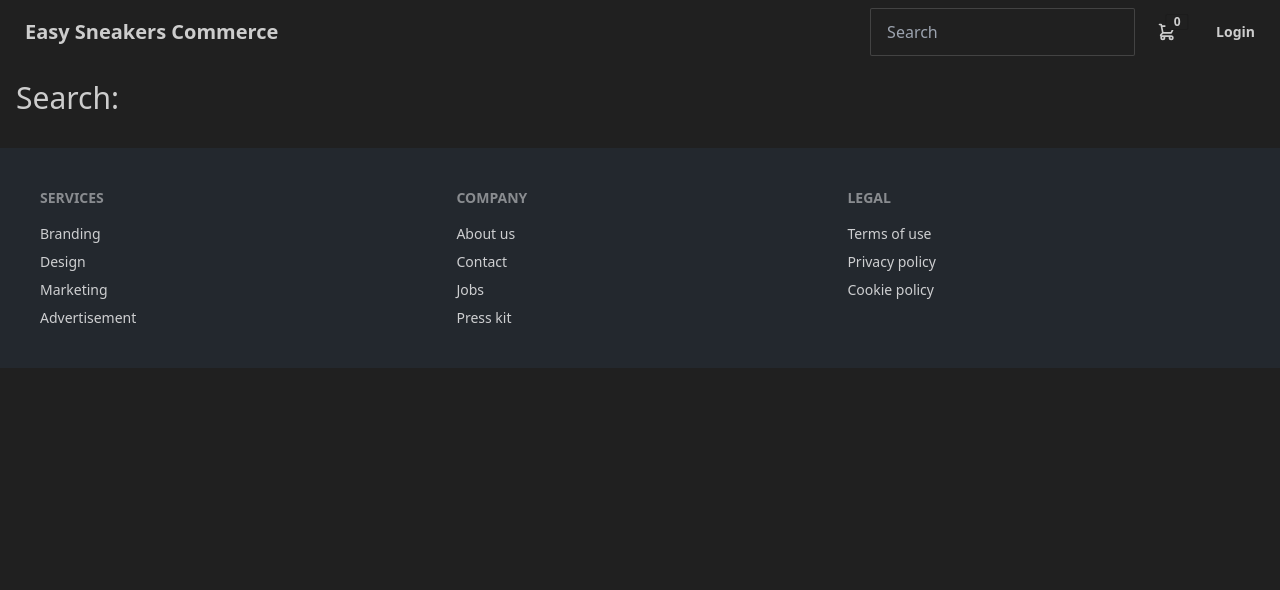
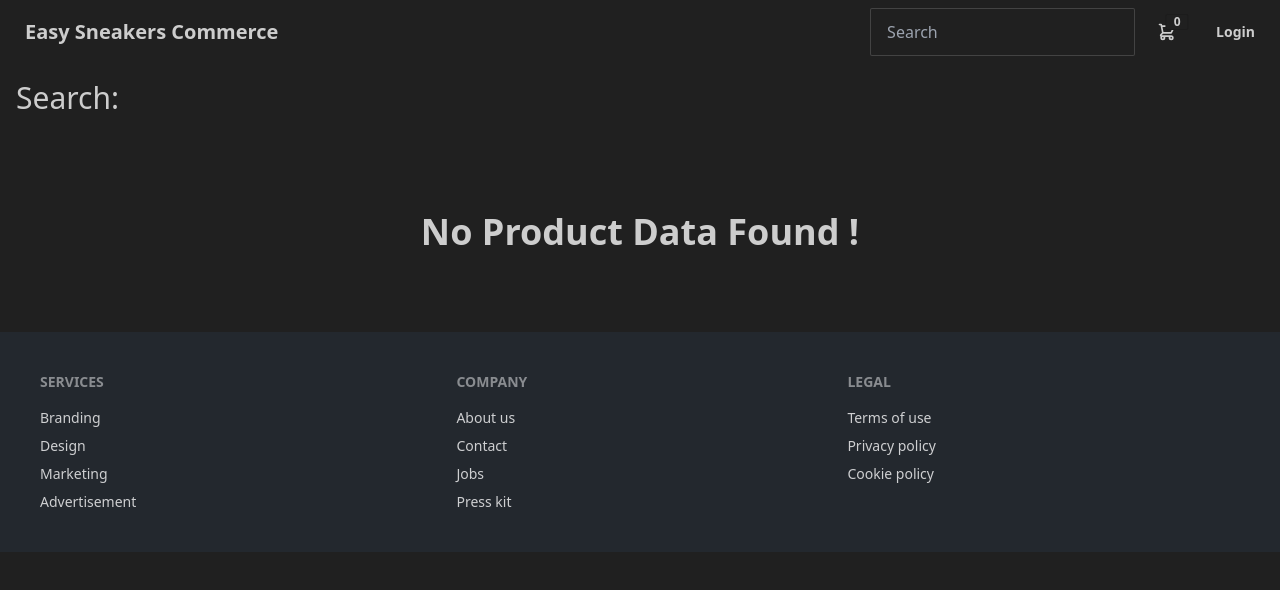
Before and after one commit to kengserch/vue-easy-commerce, a Vue app: page /search in a window 1280 px wide. Shown: the top 590 px of the page. Built offline with nearby package versions, Linux system fonts and the light colour scheme.

Commit message:
add-productdetail

```diff
--- a/src/components/Product.vue
+++ b/src/components/Product.vue
@@ -1,14 +1,20 @@
 <script setup>
 import { defineProps } from 'vue';
+import { RouterLink } from 'vue-router';
 
 defineProps({
     products: Array,
     addToCart: Function
 })
+
+
+
 </script>
+
 <template>
     <section class="grid grid-cols-1 sm:grid-cols-2 md:grid-cols-3 lg:grid-cols-4 gap-4 m-4">
-        <div v-for="(product,index) in products" :key="index" class="card w-full bg-base-100 shadow-xl">
+        <div v-for="(product, index) in products" :key="index" class="card w-full bg-base-100 shadow-xl">
+             <RouterLink :to="{ name: 'product-detail', params: { id: product.id } }">
                 <figure>
                     <img class="w-full h-auto" :src="product.imageUrl" />
                 </figure>
@@ -20,6 +26,7 @@ defineProps({
                         <button class="btn btn-primary" @click="addToCart(product)">Buy Now</button>
                     </div>
                 </div>
+            </RouterLink>
         </div>
     </section>
 </template>
--- a/src/router/index.js
+++ b/src/router/index.js
@@ -7,6 +7,7 @@ import CheckoutView from '@/views/user/CheckoutView.vue'
 import ProfileView from '@/views/user/ProfileView.vue'
 import SearchView from '@/views/user/SearchView.vue'
 import SuccessView from '@/views/user/SuccessView.vue'
+import ProductDetail from '@/views/user/ProductDetail.vue'
 
 
 
@@ -17,6 +18,11 @@ const router = createRouter({
       path: '/',
       name: 'home',
       component: HomeView
+    },
+    {
+      path: '/product/:id',
+      name: 'product-detail',
+      component: ProductDetail
     },
     {
       path: '/cart',
--- a/src/stores/user/product.js
+++ b/src/stores/user/product.js
@@ -4,6 +4,7 @@ export const useProductStore = defineStore('product', {
   state: () => ({
     list:[
       {
+        id:0,
         name: 'Nike Air Force 1"07',
         imageUrl: 'https://static.nike.com/a/images/t_PDP_1728_v1/f_auto,q_auto:eco/b7d9211c-26e7-431a-ac24-b0540fb3c00f/%E0%B8%A3%E0%B8%AD%E0%B8%87%E0%B9%80%E0%B8%97%E0%B9%89%E0%B8%B2%E0%B8%9C%E0%B8%B9%E0%B9%89-air-force-1-07-WrLlWX.png',
         quantity: 1,
@@ -12,6 +13,7 @@ export const useProductStore = defineStore('product', {
         price: 3700,
       },
       {
+        id:1,
         name: 'Air Jordan 1 Low',
         imageUrl: 'https://static.nike.com/a/images/t_PDP_1728_v1/f_auto,q_auto:eco,u_126ab356-44d8-4a06-89b4-fcdcc8df0245,c_scale,fl_relative,w_1.0,h_1.0,fl_layer_apply/1c0c434c-9802-4556-89c7-a8600b2828d8/%E0%B8%A3%E0%B8%AD%E0%B8%87%E0%B9%80%E0%B8%97%E0%B9%89%E0%B8%B2%E0%B8%9C%E0%B8%B9%E0%B9%89-air-jordan-1-low-6Q1tFM.png',
         quantity: 20,
@@ -20,6 +22,7 @@ export const useProductStore = defineStore('product', {
         price: 4300,
       },
       {
+        id:2,
         name: 'Nike Dunk Low Retro',
         imageUrl: 'https://static.nike.com/a/images/t_PDP_1728_v1/f_auto,q_auto:eco/b1bcbca4-e853-4df7-b329-5be3c61ee057/%E0%B8%A3%E0%B8%AD%E0%B8%87%E0%B9%80%E0%B8%97%E0%B9%89%E0%B8%B2%E0%B8%9C%E0%B8%B9%E0%B9%89-dunk-low-retro-66RGqF.png',
         quantity: 20,
@@ -28,6 +31,7 @@ export const useProductStore = defineStore('product', {
         price: 3700,
       },
       {
+        id:3,
         name: 'Nike Zoom Vomero 5',
         imageUrl: 'https://static.nike.com/a/images/t_PDP_1728_v1/f_auto,q_auto:eco/305a75c4-b498-4d8c-a52d-0781dac1c0af/%E0%B8%A3%E0%B8%AD%E0%B8%87%E0%B9%80%E0%B8%97%E0%B9%89%E0%B8%B2%E0%B8%9C%E0%B8%B9%E0%B9%89-zoom-vomero-5-qZG4RJ.png',
         quantity: 20,
@@ -36,6 +40,7 @@ export const useProductStore = defineStore('product', {
         price: 6000,
       },
       {
+        id:4,
         name: 'Nike Dunk Low Retro',
         imageUrl: 'https://static.nike.com/a/images/t_PDP_1728_v1/f_auto,q_auto:eco/cbe60d25-d7c7-4cd5-b9f1-d5440c0fb994/%E0%B8%A3%E0%B8%AD%E0%B8%87%E0%B9%80%E0%B8%97%E0%B9%89%E0%B8%B2%E0%B8%9C%E0%B8%B9%E0%B9%89-dunk-low-retro-66RGqF.png',
         quantity: 20,
@@ -44,6 +49,7 @@ export const useProductStore = defineStore('product', {
         price: 3700,
       },
       {
+        id:5,
         name: 'Nike Dunk Low Retro SE',
         imageUrl: 'https://static.nike.com/a/images/t_PDP_1728_v1/f_auto,q_auto:eco/ac88ab75-d4bf-4be4-a654-498d9d42f196/%E0%B8%A3%E0%B8%AD%E0%B8%87%E0%B9%80%E0%B8%97%E0%B9%89%E0%B8%B2%E0%B8%9C%E0%B8%B9%E0%B9%89-dunk-low-retro-se-RSrHtr.png',
         quantity: 20,
@@ -52,6 +58,7 @@ export const useProductStore = defineStore('product', {
         price: 4700,
       },
       {
+        id:6,
         name: 'Nike P-6000',
         imageUrl: 'https://static.nike.com/a/images/t_PDP_1728_v1/f_auto,q_auto:eco/fb1addb3-4a0e-42b3-ba15-70ba134f2bd3/%E0%B8%A3%E0%B8%AD%E0%B8%87%E0%B9%80%E0%B8%97%E0%B9%89%E0%B8%B2-p-6000-qx8GmG.png',
         quantity: 20,
@@ -60,6 +67,7 @@ export const useProductStore = defineStore('product', {
         price: 4300,
       },
       {
+        id:7,
         name: 'Jordan Spizike Low',
         imageUrl: 'https://static.nike.com/a/images/t_PDP_1728_v1/f_auto,q_auto:eco,u_126ab356-44d8-4a06-89b4-fcdcc8df0245,c_scale,fl_relative,w_1.0,h_1.0,fl_layer_apply/8105650c-249e-469f-aeef-fefcca2083a6/%E0%B8%A3%E0%B8%AD%E0%B8%87%E0%B9%80%E0%B8%97%E0%B9%89%E0%B8%B2%E0%B8%9C%E0%B8%B9%E0%B9%89-jordan-spizike-low-pBZk7c.png',
         quantity: 20,
@@ -67,13 +75,20 @@ export const useProductStore = defineStore('product', {
         status: 'open',
         price: 6000,
       }
-
-
     ]
   }),
   actions: {
     filterProducts (searchText) {
       return this.list.filter(product => product.name.includes(searchText))
+    },
+    loadProduct (id){
+      try {
+        //this.selectedProduct = this.list.find(product => product.id == id)
+        return this.list.find(product => product.id == id)
+        //console.log(this.list.find(product => product.id == id))
+      } catch (error) {
+        console.log('error', error)
+      }
     }
   }
 })
--- a/src/views/user/HomeView.vue
+++ b/src/views/user/HomeView.vue
@@ -4,6 +4,7 @@ import UserLayout from '@/layouts/UserLayout.vue'
 import Product from '@/components/Product.vue'
 import { useProductStore } from '@/stores/user/product';
 import { useCartStore } from '@/stores/user/cart';
+
 
 const router = useRouter()
 const productStore = useProductStore()
--- /dev/null
+++ b/src/views/user/ProductDetail.vue
@@ -0,0 +1,55 @@
+<script setup>
+
+//config
+import { onMounted, ref, computed } from 'vue';
+import { useRoute } from 'vue-router';
+//layout
+import UserLayout from '@/layouts/UserLayout.vue'
+//store
+import { useProductStore } from '@/stores/user/product';
+
+
+const productStore = useProductStore()
+const route = useRoute()
+
+
+
+const selectedProducts = computed(() => {
+    return productStore.loadProduct(route.params.id)
+})
+
+</script>
+
+
+<template>
+    <UserLayout>
+        <div class="text-2xl text-center">Product Detail</div>
+        <div class="text-4xl text-center">{{ selectedProducts.name }} </div>
+
+        <div class="flex my-10">
+            <div class="flex">
+                <figure>
+                    <img class=" w-[500px] h-auto" :src="selectedProducts.imageUrl" />
+                </figure>
+                <figure>
+                    <img class=" w-[500px] h-auto" :src="selectedProducts.imageUrl" />
+                </figure>
+            </div>
+            <div class="ml-10">
+                <p class="font-bold text-2xl">{{ selectedProducts.name }}</p>
+                <p class="font-normal text-lg">{{ selectedProducts.about }}</p>
+                <p class="font-normal text-lg">฿ {{ selectedProducts.price }}</p>
+                <p class="font-light text-sm w-[40rem]">Lorem, ipsum dolor sit amet consectetur adipisicing elit. Quos
+                    adipisci repellat doloribus unde alias. Exercitationem quis libero atque! Dolorum porro illo maxime
+                    minima nulla. Atque natus recusandae corporis fuga dolorum! Cumque commodi est, similique labore
+                    minima natus iusto necessitatibus consequuntur laudantium recusandae laborum voluptatibus vero quasi
+                    accusamus, eius reprehenderit rem.</p>
+            </div>
+        </div>
+
+    </UserLayout>
+</template>
+
+
+
+<style></style>
--- a/src/views/user/SearchView.vue
+++ b/src/views/user/SearchView.vue
@@ -16,7 +16,6 @@ const productStore = useProductStore()
 const cartStore = useCartStore()
 
 const searchText = ref('')
-
 
 watch(() => route.query.q, (newSearchText) => {
   searchText.value = newSearchText
@@ -42,5 +41,8 @@ const addToCart = (product) => {
     :addToCart="addToCart"
     >
     </Product>
+
+    <div v-if="filterProducts == '' " class="text-center my-20"> <b class="text-4xl"> No Product Data Found !</b> </div>
+
   </UserLayout>
 </template>
```
Lines whose indentation alone changed are shown as unchanged.
